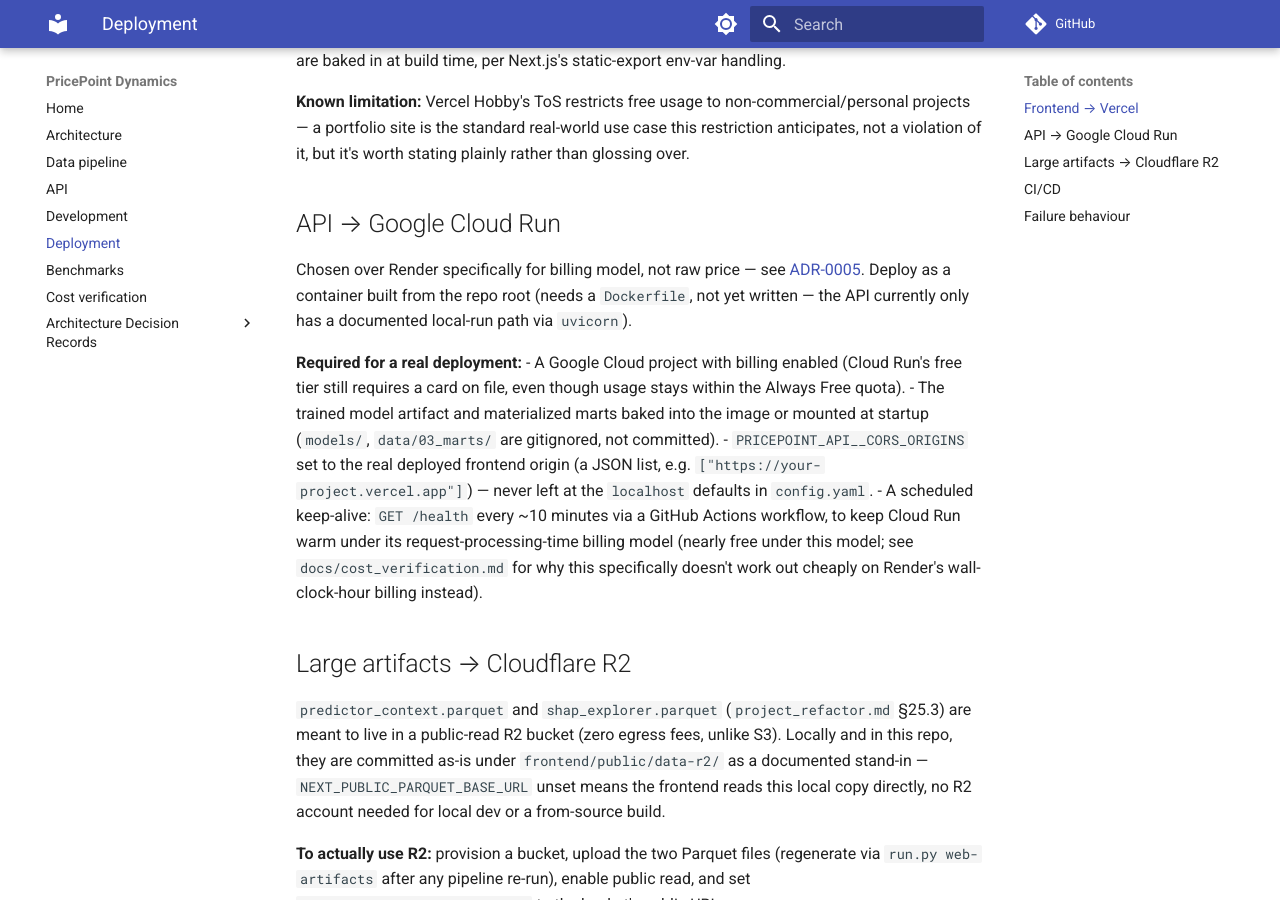
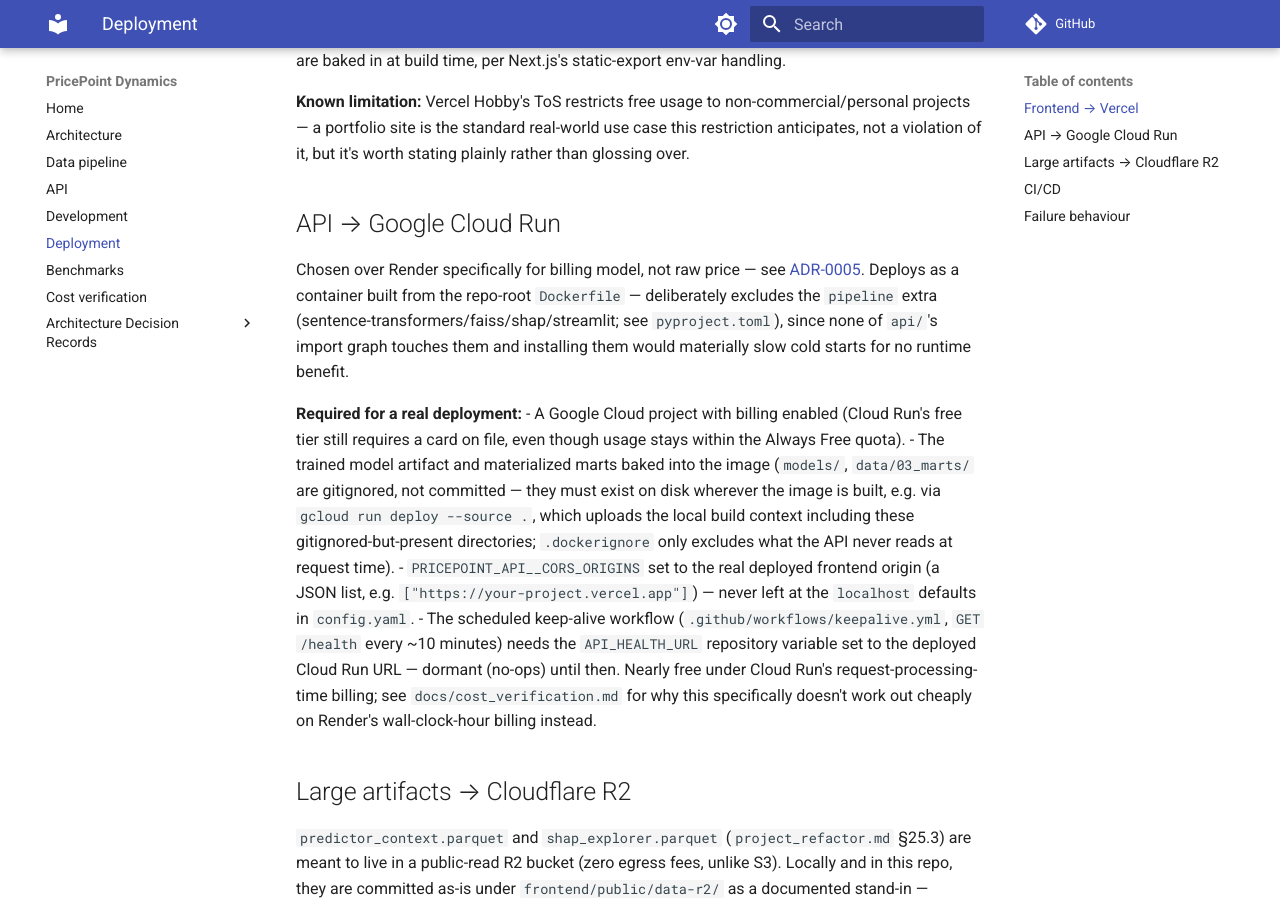
Before and after one commit to BhargavKumarNath/PricepointDynamics, an MkDocs documentation site: the page built from docs/deployment.md, in a window 1280 px wide and 900 px high, scrolled down 546 px. Built offline with MkDocs 1.6.1 and Material for MkDocs 9.7.7, drawn with Linux system fonts in a browser that asks for light colours; comment, search, counter and statistics services are not loaded.

Commit message:
getting it ready for production

```diff
--- a/docs/deployment.md
+++ b/docs/deployment.md
@@ -30,26 +30,31 @@
 ## API → Google Cloud Run
 
 Chosen over Render specifically for billing model, not raw price — see
-[ADR-0005](adr/0005-static-first-zero-wait-frontend.md). Deploy as a
-container built from the repo root (needs a `Dockerfile`, not yet
-written — the API currently only has a documented local-run path via
-`uvicorn`).
+[ADR-0005](adr/0005-static-first-zero-wait-frontend.md). Deploys as a
+container built from the repo-root `Dockerfile` — deliberately excludes
+the `pipeline` extra (sentence-transformers/faiss/shap/streamlit; see
+`pyproject.toml`), since none of `api/`'s import graph touches them and
+installing them would materially slow cold starts for no runtime benefit.
 
 **Required for a real deployment:**
 - A Google Cloud project with billing enabled (Cloud Run's free tier
   still requires a card on file, even though usage stays within the
   Always Free quota).
 - The trained model artifact and materialized marts baked into the image
-  or mounted at startup (`models/`, `data/03_marts/` are gitignored, not
-  committed).
+  (`models/`, `data/03_marts/` are gitignored, not committed — they must
+  exist on disk wherever the image is built, e.g. via
+  `gcloud run deploy --source .`, which uploads the local build context
+  including these gitignored-but-present directories; `.dockerignore`
+  only excludes what the API never reads at request time).
 - `PRICEPOINT_API__CORS_ORIGINS` set to the real deployed frontend
   origin (a JSON list, e.g. `["https://your-project.vercel.app"]`) —
   never left at the `localhost` defaults in `config.yaml`.
-- A scheduled keep-alive: `GET /health` every ~10 minutes via a GitHub
-  Actions workflow, to keep Cloud Run warm under its
-  request-processing-time billing model (nearly free under this model;
+- The scheduled keep-alive workflow (`.github/workflows/keepalive.yml`,
+  `GET /health` every ~10 minutes) needs the `API_HEALTH_URL` repository
+  variable set to the deployed Cloud Run URL — dormant (no-ops) until
+  then. Nearly free under Cloud Run's request-processing-time billing;
   see `docs/cost_verification.md` for why this specifically doesn't work
-  out cheaply on Render's wall-clock-hour billing instead).
+  out cheaply on Render's wall-clock-hour billing instead.
 
 ## Large artifacts → Cloudflare R2
 
```
Also changed, not shown: pyproject.toml (+24 -12 lines), 5 other files.
